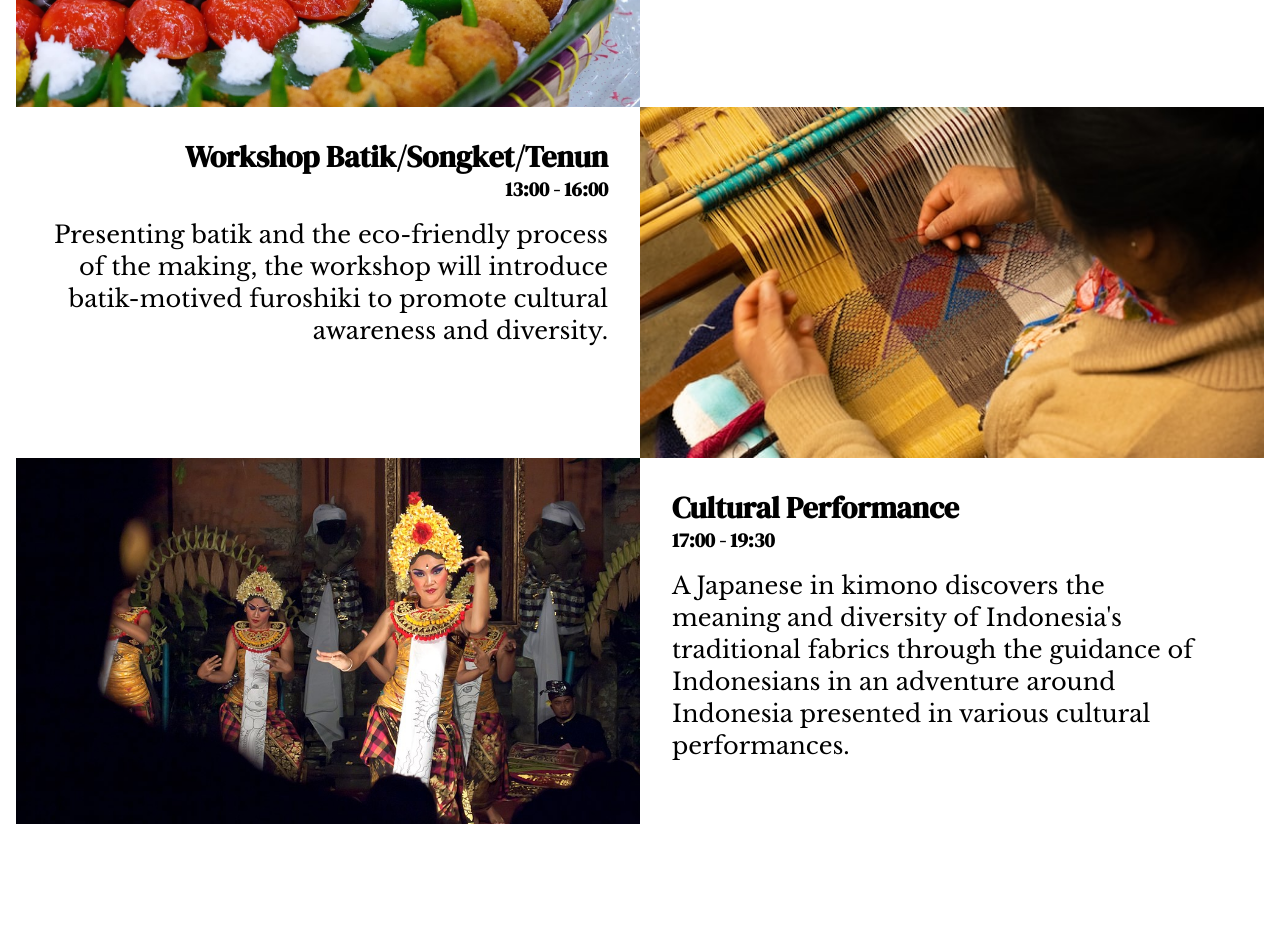
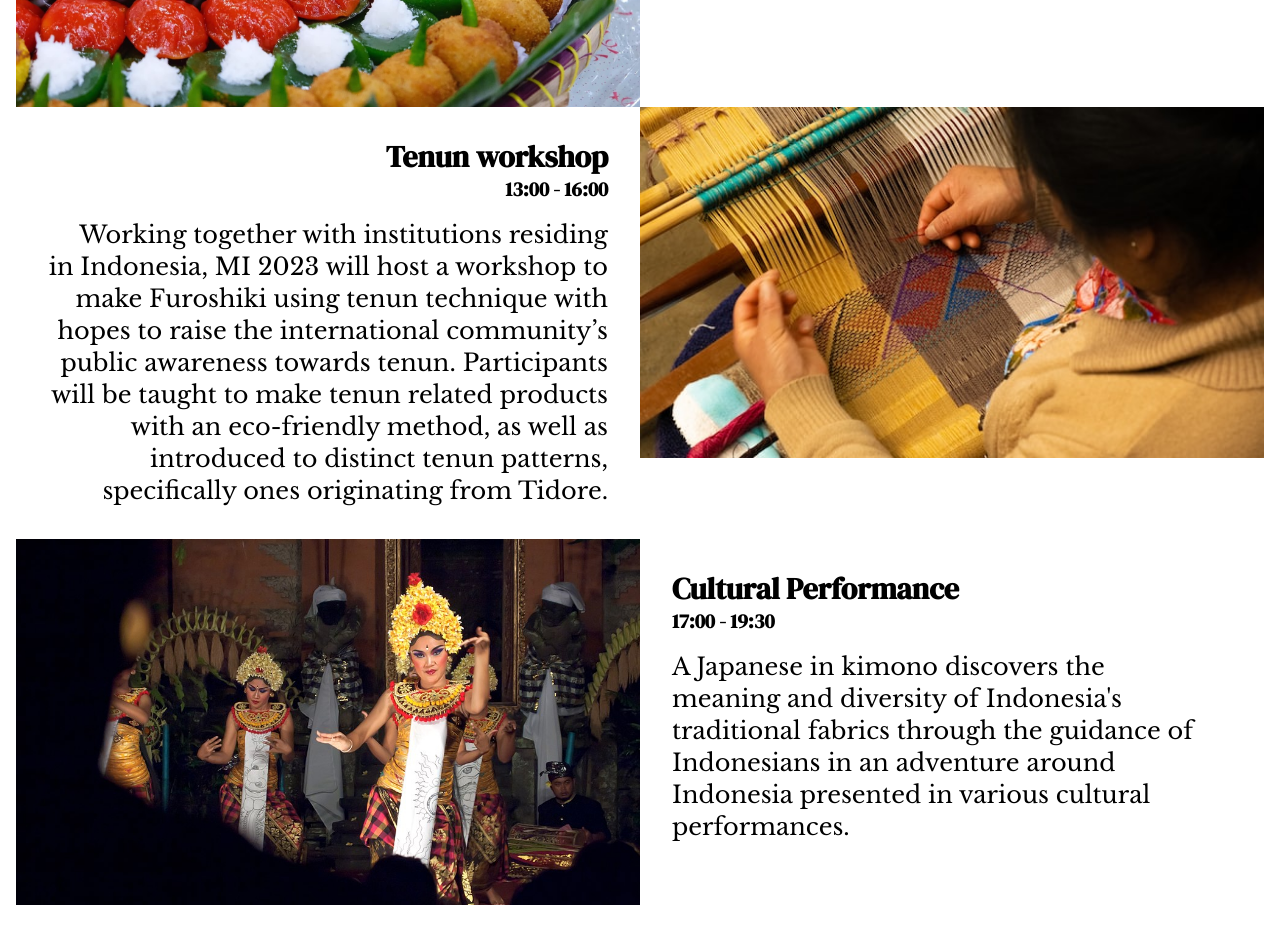
Before and after one commit to ppikyoto/ppi-ks, a Gatsby site: page /malamindonesia2023 in a window 1280 px wide. Shown: the part 1220-2159 px from the top of the page. Built offline with nearby package versions, Linux system fonts and the light colour scheme; Gatsby itself is replaced by a stand-in of ours.

Commit message:
changed tenun workshop section

```diff
--- a/src/pages/malamindonesia2023.js
+++ b/src/pages/malamindonesia2023.js
@@ -40,9 +40,9 @@ const MalamIndonesia2023 = ({ location }) => {
           </div>
           <div className="grid grid md:grid-cols-2">
             <div className="p-8">
-              <h3 className="md:text-3xl text-2xl text-right font-display font-bold">Workshop Batik/Songket/Tenun</h3>
+              <h3 className="md:text-3xl text-2xl text-right font-display font-bold">Tenun workshop</h3>
               <p className="md:text-xl text-lg text-right font-display font-bold">13:00 - 16:00</p>
-              <p className="md:text-2xl text-xl text-right font-serif mt-4">Presenting batik and the eco-friendly process of the making, the workshop will introduce batik-motived furoshiki to promote cultural awareness and diversity.</p>
+              <p className="md:text-2xl text-xl text-right font-serif mt-4">Working together with institutions residing in Indonesia, MI 2023 will host a workshop to make Furoshiki using tenun technique with hopes to raise the international community’s public awareness towards tenun. Participants will be taught to make tenun related products with an eco-friendly method, as well as introduced to distinct tenun patterns, specifically ones originating from Tidore.</p>
             </div>
             <div>
               <img src={image2} className="w-full" alt="cta"/>
```
